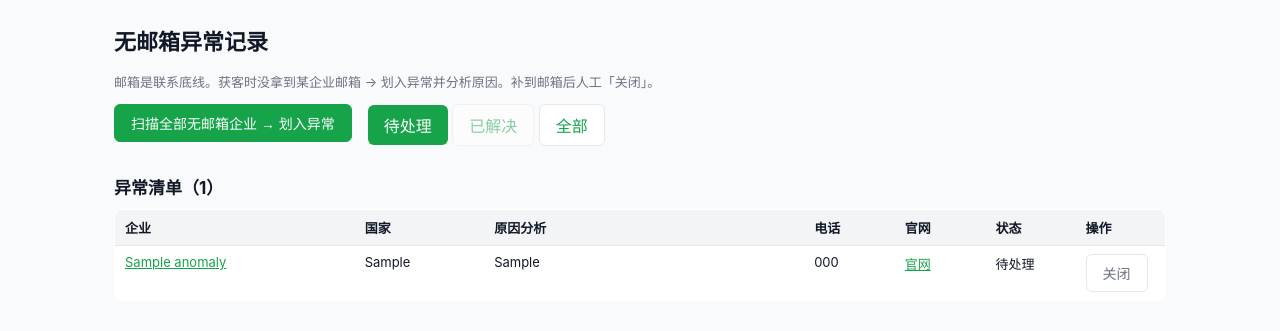
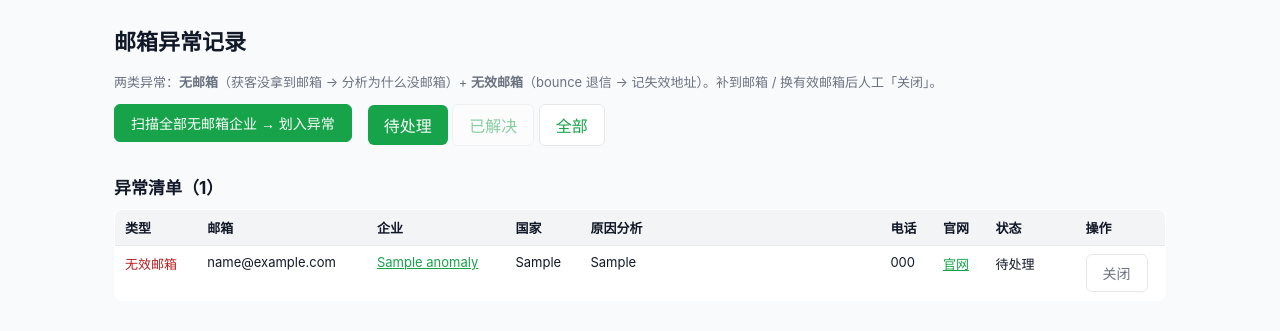
Before and after one commit to Tomhwjj/google-map-lead-filter, a Flask app: page /email-anomalies in a window 1280 px wide. Shown: the part 57-388 px from the top of the page. Run offline with Flask 3, Linux system fonts and the light colour scheme; tables that the repository leaves empty hold one stand-in row (values such as "Sample post").

Commit message:
修邮箱异常页：区分无邮箱/无效邮箱两类，加邮箱列 + 陌生邮箱兜底显示

```diff
--- a/webapp/templates/email_anomalies.html
+++ b/webapp/templates/email_anomalies.html
@@ -1,8 +1,8 @@
 {% extends "base.html" %}
-{% block title %}无邮箱异常{% endblock %}
+{% block title %}邮箱异常{% endblock %}
 {% block content %}
-<h1>无邮箱异常记录</h1>
-<p class="hint">邮箱是联系底线。获客时没拿到某企业邮箱 → 划入异常并分析原因。补到邮箱后人工「关闭」。</p>
+<h1>邮箱异常记录</h1>
+<p class="hint">两类异常：<b>无邮箱</b>（获客没拿到邮箱 → 分析为什么没邮箱）+ <b>无效邮箱</b>（bounce 退信 → 记失效地址）。补到邮箱 / 换有效邮箱后人工「关闭」。</p>
 
 {% if request.args.get('msg') %}
 <p class="hint" style="color:#16a34a;">{{ request.args.get('msg') }}</p>
@@ -22,11 +22,13 @@
 <h2>异常清单（{{ anomalies | length }}）</h2>
 {% if anomalies %}
 <table>
-  <thead><tr><th>企业</th><th>国家</th><th style="width:320px;">原因分析</th><th>电话</th><th>官网</th><th style="width:90px;">状态</th><th style="width:90px;">操作</th></tr></thead>
+  <thead><tr><th>类型</th><th>邮箱</th><th>企业</th><th>国家</th><th style="width:300px;">原因分析</th><th>电话</th><th>官网</th><th style="width:90px;">状态</th><th style="width:90px;">操作</th></tr></thead>
   <tbody>
   {% for a in anomalies %}
     <tr>
-      <td><a href="{{ url_for('company_detail', main_id=a.main_id) }}">{{ a.company_name or a.main_id }}</a></td>
+      <td>{% if a.email %}<span style="color:#b91c1c;">无效邮箱</span>{% else %}无邮箱{% endif %}</td>
+      <td>{{ a.email or '' }}</td>
+      <td>{% if a.main_id %}<a href="{{ url_for('company_detail', main_id=a.main_id) }}">{{ a.company_name or a.main_id }}</a>{% else %}{{ a.company_name or '（陌生邮箱）' }}{% endif %}</td>
       <td>{{ a.country or '' }}</td>
       <td>{{ a.reason or '' }}</td>
       <td>{{ a.phone or '' }}</td>
```
Also changed, not shown: scripts/gmail_fetch_wb.py (+13 -5 lines).
